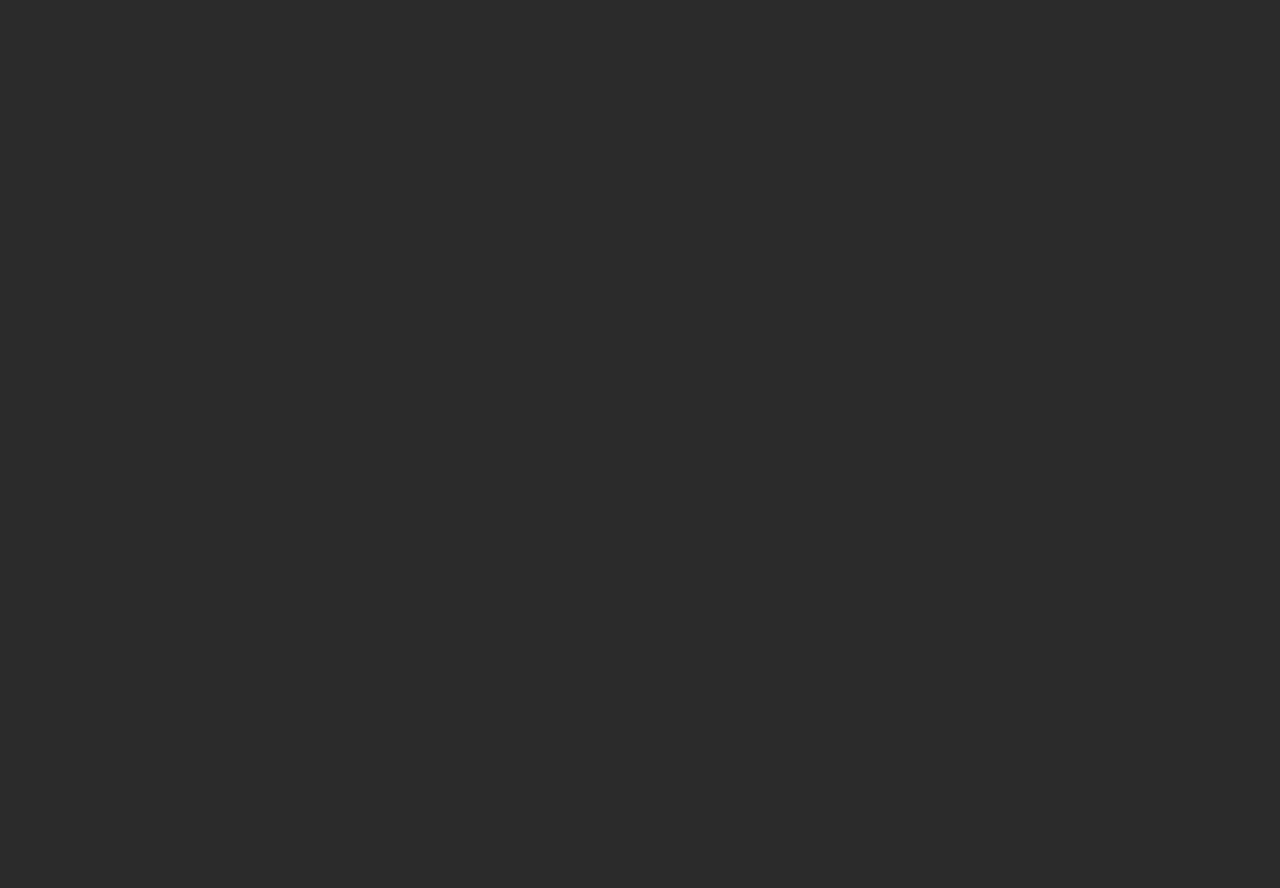
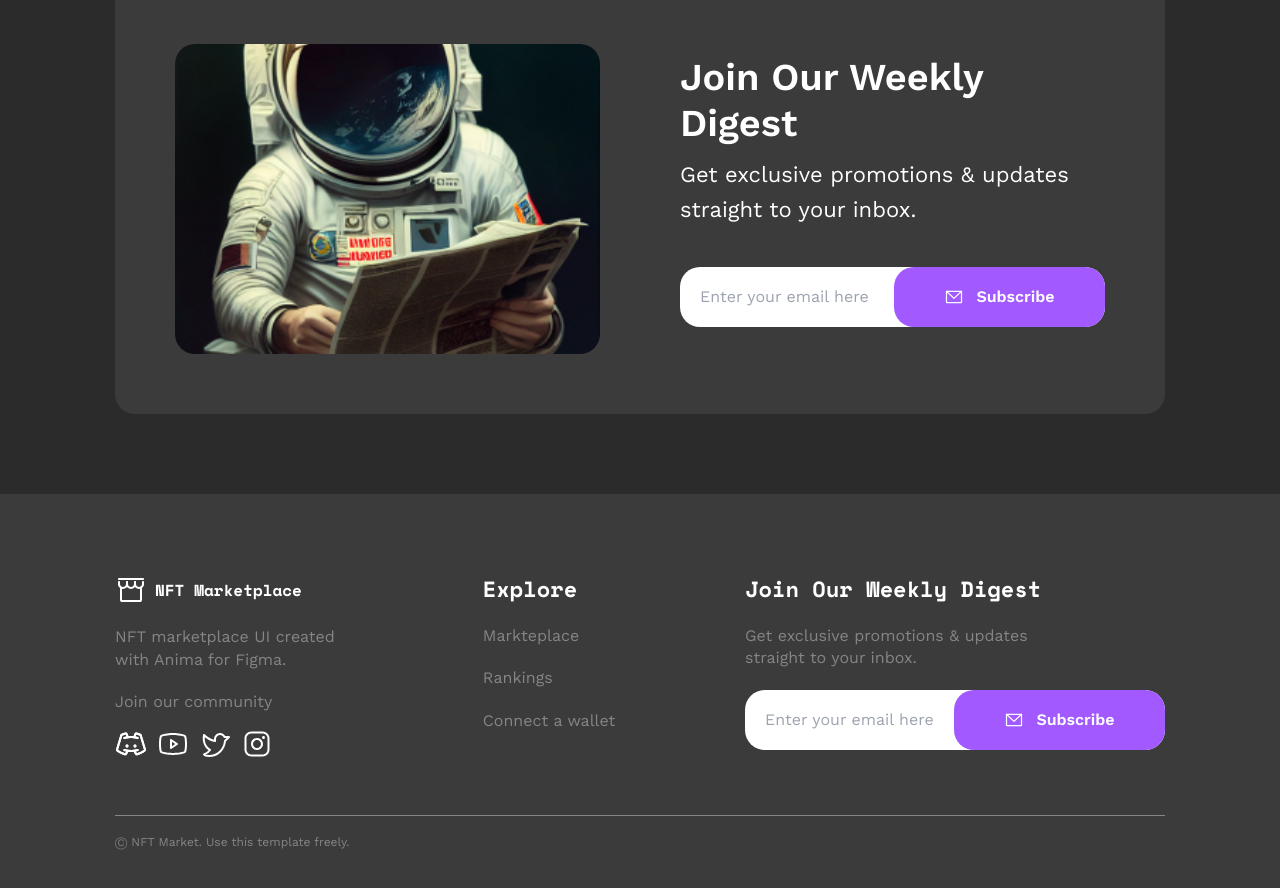
Before and after one commit to gamakusumah/nft-marketplace, a Next.js app: page / in a window 1280 px wide. Shown: the part 5948-6836 px from the top of the page. Before the commit the page ends 5852 px from the top, so only its background shows below. Built offline with nearby package versions, Linux system fonts and the light colour scheme.

Commit message:
Create components (Subscribe Widget, Footer), upload logo and subscbribe photo to dir and modified buttons hover background

```diff
--- a/app/globals.css
+++ b/app/globals.css
@@ -10,22 +10,22 @@
 
 @layer components {
   .btn-primary-fill {
-    @apply h-[72px] font-sans font-semibold text-lg rounded-[20px] bg-cta hover:bg-cta/25;
+    @apply h-[72px] font-sans font-semibold text-lg rounded-[20px] bg-cta flex items-center justify-center hover:bg-[#933efa];
   }
   .btn-primary-outline {
-    @apply h-[72px] font-sans font-semibold text-lg rounded-[20px] border-2 box-border border-cta;
+    @apply h-[72px] font-sans font-semibold text-lg rounded-[20px] border-2 box-border border-cta flex items-center justify-center hover:bg-cta/10;
   }
   .btn-secondary-fill {
-    @apply h-[60px] font-sans font-semibold rounded-[20px] bg-cta flex items-center justify-center hover:bg-cta/75;
+    @apply h-[60px] font-sans font-semibold rounded-[20px] bg-cta flex items-center justify-center hover:bg-[#933efa];
   }
   .btn-secondary-outline {
-    @apply h-[60px] font-sans font-semibold rounded-[20px] border-2 box-border border-cta flex items-center justify-center;
+    @apply h-[60px] font-sans font-semibold rounded-[20px] border-2 box-border border-cta flex items-center justify-center hover:bg-cta/10;
   }
   .btn-tertiary-fill {
-    @apply h-[46px] font-sans font-semibold rounded-[20px] bg-cta;
+    @apply h-[46px] font-sans font-semibold rounded-[20px] bg-cta flex items-center justify-center hover:bg-[#933efa];
   }
   .btn-tertiary-outline {
-    @apply h-[46px] font-sans font-semibold rounded-[20px] border-2 box-border border-cta;
+    @apply h-[46px] font-sans font-semibold rounded-[20px] border-2 box-border border-cta flex items-center justify-center hover:bg-cta/10;
   }
 }
 
--- a/app/layout.tsx
+++ b/app/layout.tsx
@@ -1,6 +1,7 @@
 import Navbar from "@/components/Navbar";
 import "./globals.css";
 import { Inter, Space_Mono, Work_Sans } from "next/font/google";
+import Footer from "@/components/Footer";
 
 const inter = Inter({ subsets: ["latin"] });
 const space_mono = Space_Mono({
@@ -31,6 +32,7 @@ export default function RootLayout({
       <body className={`${space_mono.variable} ${work_sans.variable}`}>
         <Navbar />
         {children}
+        <Footer />
       </body>
     </html>
   );
--- a/app/page.tsx
+++ b/app/page.tsx
@@ -3,6 +3,7 @@ import DiscoverMoreNFTs from "@/components/DiscoverMoreNFTs";
 import Hero from "@/components/Hero";
 import HowItWorks from "@/components/HowItWorks";
 import NFTHighlight from "@/components/NFTHighlight";
+import SubscribeWidget from "@/components/SubscribeWidget";
 import TopRatedArtist from "@/components/TopRatedArtist";
 import TrendingCollection from "@/components/TrendingCollection";
 
@@ -16,6 +17,7 @@ export default function Home() {
       <DiscoverMoreNFTs />
       <NFTHighlight />
       <HowItWorks />
+      <SubscribeWidget />
     </main>
   );
 }
--- /dev/null
+++ b/components/Footer.tsx
@@ -0,0 +1,123 @@
+import Link from "next/link";
+import Image from "next/image";
+
+export default function Footer() {
+  return (
+    <footer className="py-10 lg:py-20 bg-sec">
+      <div className="container">
+        <div className="grid gap-[30px] lg:grid-cols-3 lg:flex lg:justify-between">
+          {/* Info */}
+          <div>
+            {/* Logo */}
+            <Link href="/" className="flex items-center space-x-2 mb-5">
+              <Image
+                src="/icons/Storefront.svg"
+                width={24}
+                height={24}
+                alt="logo"
+                className="text-cta w-6 h-6 lg:w-8 lg:h-8"
+              />
+              <p className="font-mono font-bold">NFT Marketplace</p>
+            </Link>
+
+            {/* Additional Info */}
+            <div className="text-caption">
+              <p className="mb-5 lg:w-[238px]">
+                NFT marketplace UI created with Anima for Figma.
+              </p>
+              <div>
+                <p className="mb-[15px]">Join our community</p>
+                <div className="flex space-x-[10px]">
+                  <Link href="/">
+                    <Image
+                      src="/icons/DiscordLogo.svg"
+                      width={32}
+                      height={32}
+                      alt="Youtube Logo"
+                    />
+                  </Link>
+                  <Link href="/">
+                    <Image
+                      src="/icons/YoutubeLogo.svg"
+                      width={32}
+                      height={32}
+                      alt="Youtube Logo"
+                    />
+                  </Link>
+                  <Link href="/">
+                    <Image
+                      src="/icons/TwitterLogo.svg"
+                      width={32}
+                      height={32}
+                      alt="Youtube Logo"
+                    />
+                  </Link>
+                  <Link href="/">
+                    <Image
+                      src="/icons/InstagramLogo.svg"
+                      width={32}
+                      height={32}
+                      alt="Youtube Logo"
+                    />
+                  </Link>
+                </div>
+              </div>
+            </div>
+          </div>
+
+          {/* Explore */}
+          <div>
+            <h5 className="font-mono font-bold text-lg mb-5">Explore</h5>
+            <ul className="grid gap-5 text-caption">
+              <li className="cursor-pointer hover:text-white">Markteplace</li>
+              <li className="cursor-pointer hover:text-white">Rankings</li>
+              <li className="cursor-pointer hover:text-white">
+                Connect a wallet
+              </li>
+            </ul>
+          </div>
+
+          {/* Subscribe */}
+          <div>
+            <div className="mb-5">
+              <h5 className="font-mono font-bold text-lg mb-5">
+                Join Our Weekly Digest
+              </h5>
+              <p className="text-caption lg:w-[330px]">
+                Get exclusive promotions & updates straight to your inbox.
+              </p>
+            </div>
+
+            <div className="md:flex md:relative md:w-[420px]">
+              <div className="w-full bg-white rounded-[20px] md:h-[60px] flex items-center px-5 py-3 mb-4">
+                <input
+                  type="email"
+                  id="input-email"
+                  placeholder="Enter your email here"
+                  className="w-full text-prim focus:outline-none md:w-[47%] "
+                />
+              </div>
+              <button className="btn-secondary-fill w-full md:absolute md:w-[211px] md:right-0">
+                <Image
+                  src="/icons/EnvelopeSimple.svg"
+                  width={20}
+                  height={20}
+                  alt="Button Icon"
+                  className="mr-3"
+                />
+                Subscribe
+              </button>
+            </div>
+          </div>
+        </div>
+
+        {/* Copyright */}
+        <div className="border-t-[1px] border-caption mt-[49px]">
+          <p className="text-sm text-caption mt-5">
+            Ⓒ NFT Market. Use this template freely.
+          </p>
+        </div>
+      </div>
+    </footer>
+  );
+}
--- /dev/null
+++ b/components/SubscribeWidget.tsx
@@ -0,0 +1,50 @@
+import Image from "next/image";
+
+export default function SubscribeWidget() {
+  return (
+    <section className="container py-10 md:pb-20 lg:py-20">
+      <div className="grid md:grid-cols-2 md:gap-[30px] md:bg-sec md:px-[30px] md:py-10 md:rounded-[20px] lg:p-[60px] lg:gap-[80px]">
+        <div className="w-full h-[255px] md:h-[280px] lg:h-[310px] rounded-[20px] overflow-hidden">
+          <Image
+            src="/images/Subscribe.jpg"
+            width={300}
+            height={300}
+            alt="Subscribe Photo"
+            className="object-cover w-full h-full"
+          />
+        </div>
+        <div className="self-center">
+          <div className="mb-10 mt-[30px] md:mt-0">
+            <h4 className="font-sans font-semibold text-xl mb-[10px] lg:text-2xl">
+              Join Our Weekly Digest
+            </h4>
+            <p className="lg:text-md">
+              Get exclusive promotions & updates straight to your inbox.
+            </p>
+          </div>
+
+          <div className="lg:flex lg:relative">
+            <div className="w-full bg-white rounded-[20px] lg:h-[60px] flex items-center px-5 py-3 mb-4">
+              <input
+                type="email"
+                id="input-email"
+                placeholder="Enter your email here"
+                className="w-full text-prim focus:outline-none lg:w-[47%] "
+              />
+            </div>
+            <button className="btn-tertiary-fill lg:btn-secondary-fill w-full lg:absolute lg:w-[211px] lg:right-0">
+              <Image
+                src="/icons/EnvelopeSimple.svg"
+                width={20}
+                height={20}
+                alt="Button Icon"
+                className="mr-3"
+              />
+              Subscribe
+            </button>
+          </div>
+        </div>
+      </div>
+    </section>
+  );
+}
```
Also changed, not shown: public/images/Logo.png (added), public/images/Subscribe.jpg (added).
